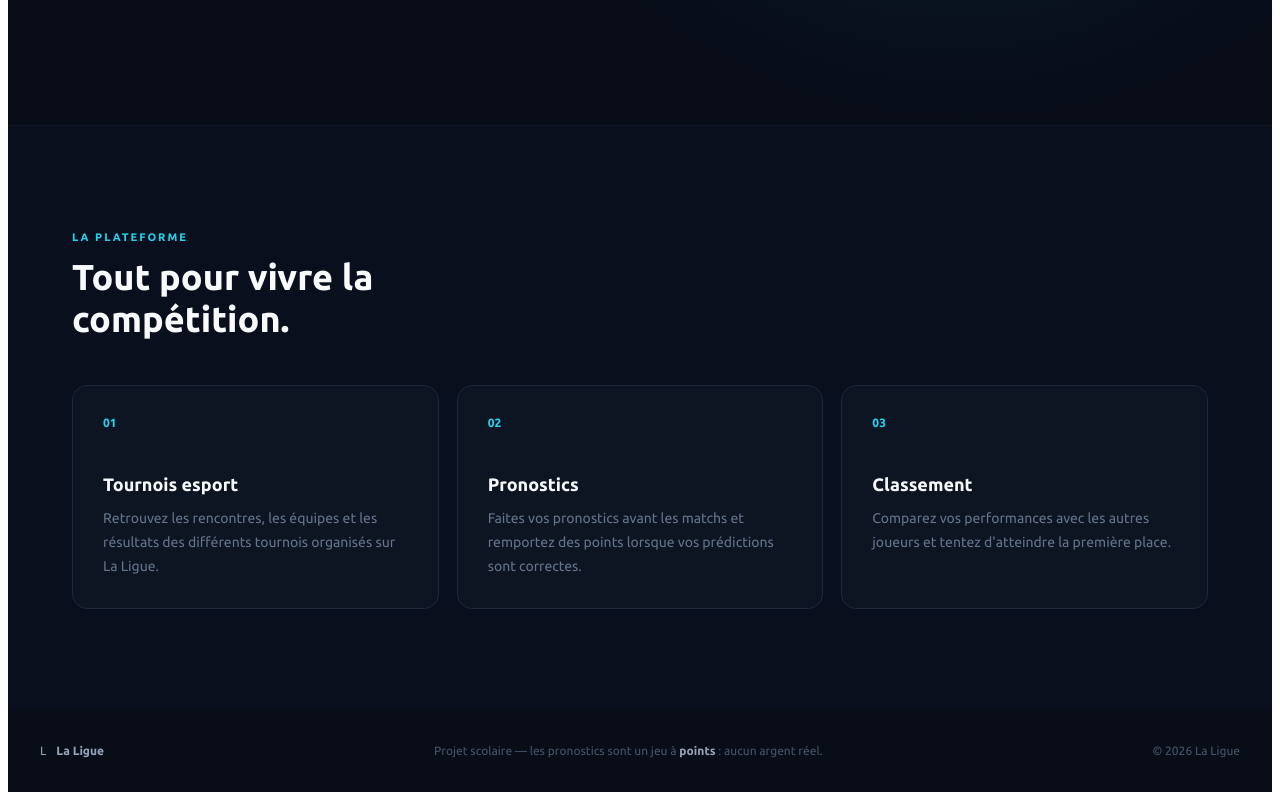
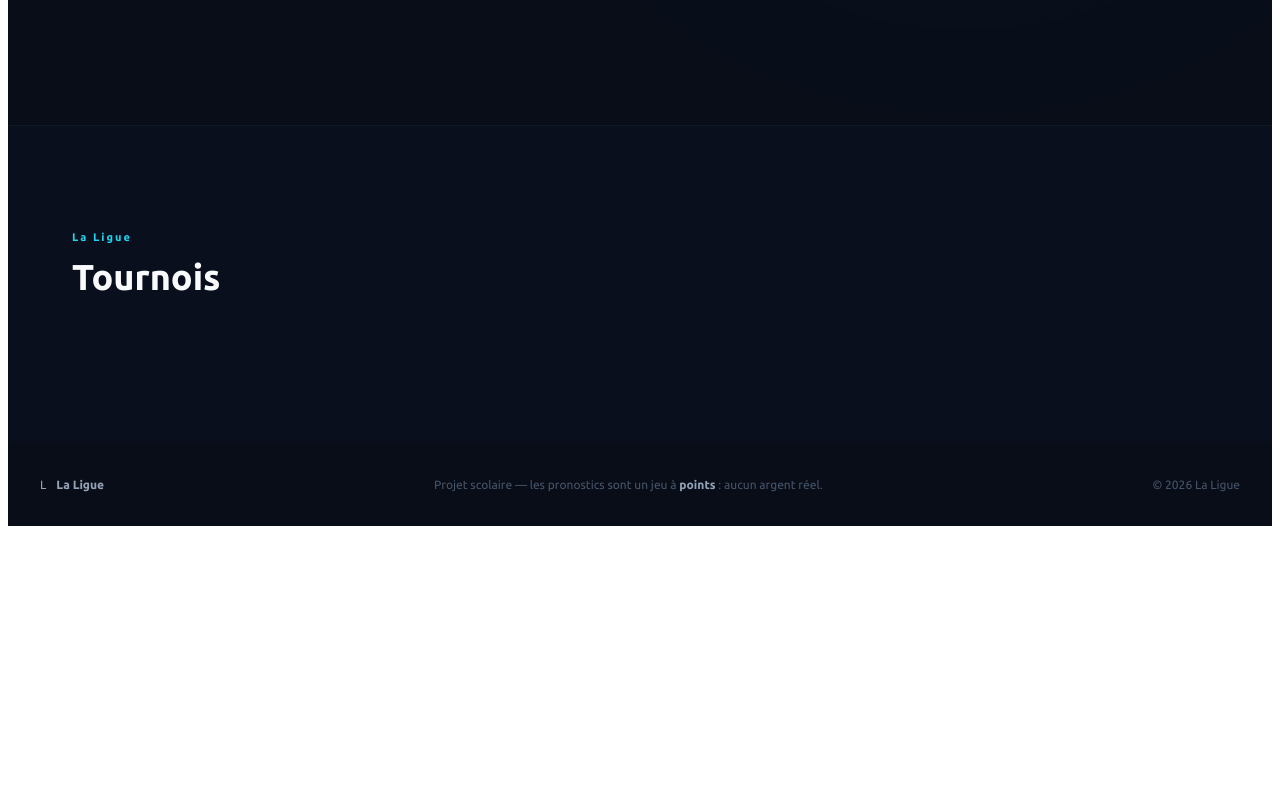
Before and after one commit to Qu4nd1/P-426-La_Ligue-2, a Vue app: page / in a window 1280 px wide. Shown: the part 835-1635 px from the top of the page. After the commit the page ends 1369 px from the top, so only its background shows below. Built offline with nearby package versions, Linux system fonts and the light colour scheme.

Commit message:
branch stabilized

```diff
--- a/src/db.json
+++ b/src/db.json
@@ -7,5 +7,13 @@
 			"pwdHash": "9f86d081884c7d659a2feaa0c55ad015a3bf4f1b2b0b822cd15d6c15b0f00a08",
 			"role": "admin"
 		}
+	],
+	"tournois": [
+		{
+			"id": 1,
+			"name": "Global Cup",
+			"nbTeams": 8,
+			"date": "26-05-2026"
+		}
 	]
 }
--- a/src/views/HomeView.vue
+++ b/src/views/HomeView.vue
@@ -95,34 +95,9 @@ const sprint = ref(1);
 			</section>
 			<section id="tournois" class="features">
 				<div class="section-title">
-					<span>LA PLATEFORME</span>
-					<h2>Tout pour vivre la compétition.</h2>
-				</div>
-				<div class="feature-grid">
-					<article class="feature-card">
-						<div class="feature-icon">01</div>
-						<h3>Tournois esport</h3>
-						<p>
-							Retrouvez les rencontres, les équipes et les résultats des
-							différents tournois organisés sur La Ligue.
-						</p>
-					</article>
-					<article class="feature-card">
-						<div class="feature-icon">02</div>
-						<h3>Pronostics</h3>
-						<p>
-							Faites vos pronostics avant les matchs et remportez des points
-							lorsque vos prédictions sont correctes.
-						</p>
-					</article>
-					<article class="feature-card">
-						<div class="feature-icon">03</div>
-						<h3>Classement</h3>
-						<p>
-							Comparez vos performances avec les autres joueurs et tentez
-							d'atteindre la première place.
-						</p>
-					</article>
+					<span>La Ligue</span>
+					<h2>Tournois</h2>
+					<article></article>
 				</div>
 			</section>
 		</main>
```
Also changed, not shown: gitignore.txt, src/views/login.vue (indentation only). Lines whose indentation alone changed are shown as unchanged.
